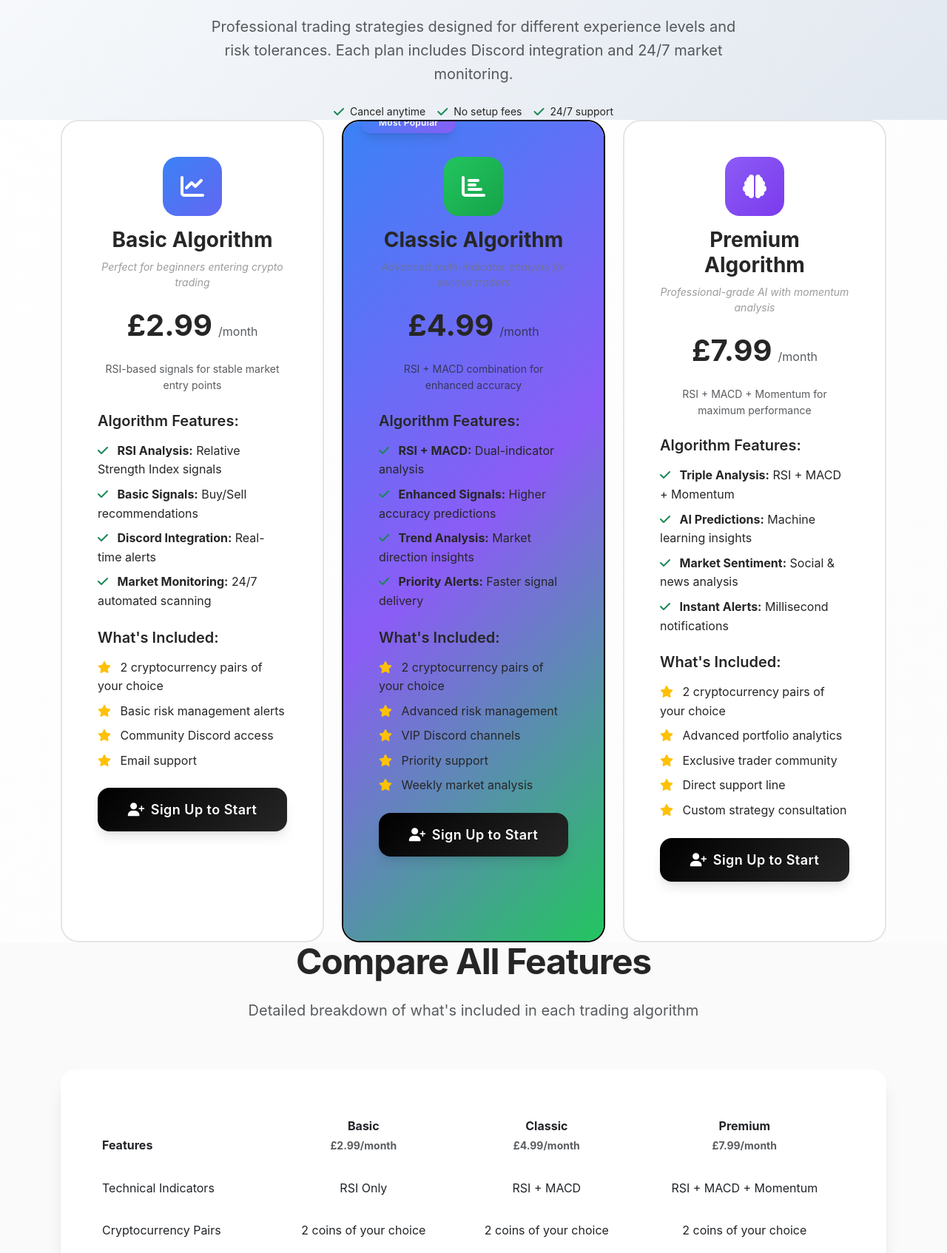
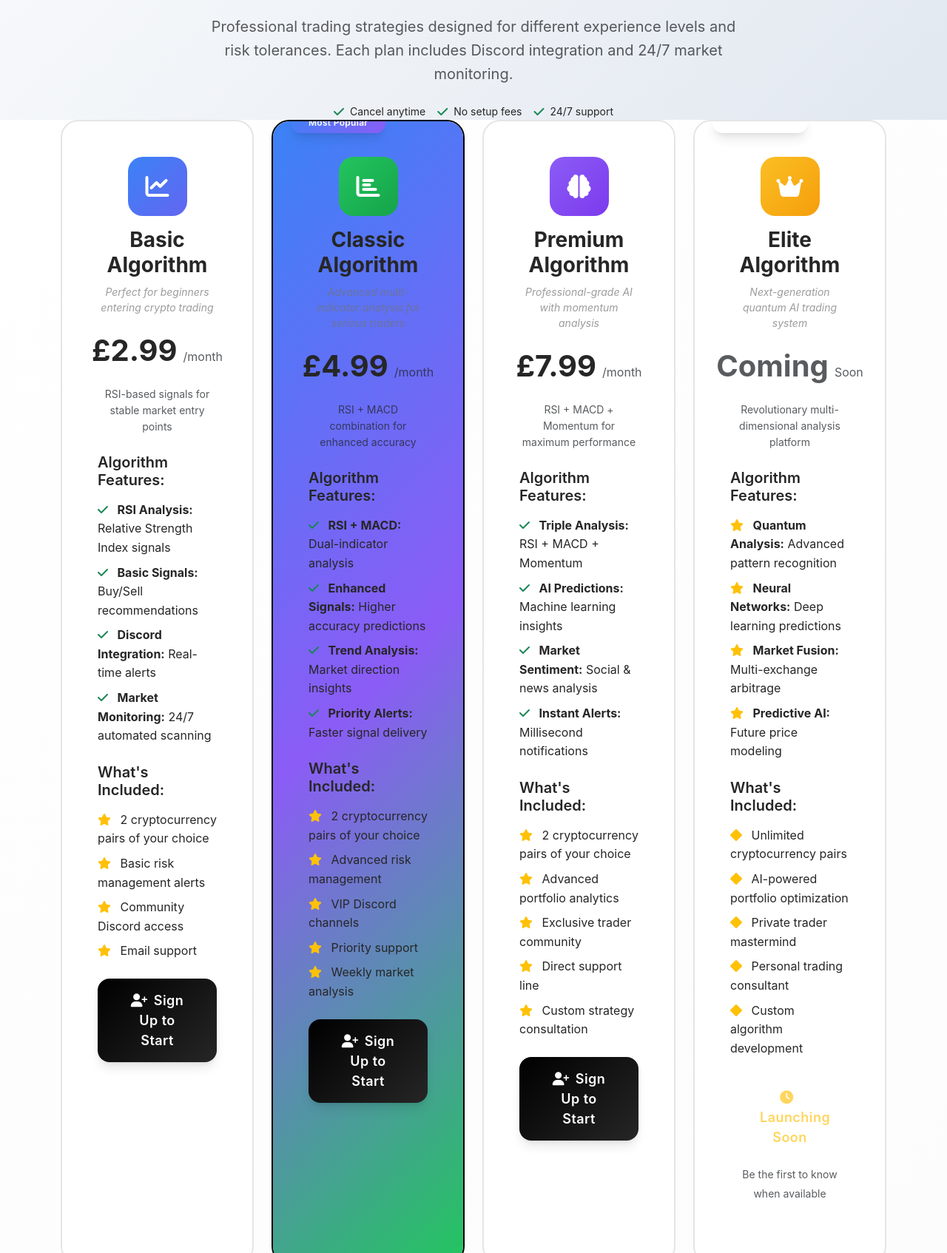
Before and after one commit to coleisa/MalachiteBionics, a Flask app: page /pricing in a window 1280 px wide. Shown: the part 223-1917 px from the top of the page at 74% size. Run offline with Flask 3, Linux system fonts and the light colour scheme; some libraries are stand-ins or nearby versions.

Commit message:
Update pricing.html

```diff
--- a/MalachiteBionics/templates/pricing.html
+++ b/MalachiteBionics/templates/pricing.html
@@ -39,7 +39,7 @@
     <div class="container">
         <div class="row g-4">
             <!-- Basic Plan -->
-            <div class="col-lg-4">
+            <div class="col-lg-3">
                 <div class="pricing-card h-100">
                     <div class="text-center mb-4">
                         <div class="d-inline-flex align-items-center justify-content-center mb-3"
@@ -114,7 +114,7 @@
             </div>
 
             <!-- Classic Plan -->
-            <div class="col-lg-4">
+            <div class="col-lg-3">
                 <div class="pricing-card featured h-100">
                     <div class="badge">Most Popular</div>
                     <div class="text-center mb-4">
@@ -194,7 +194,7 @@
             </div>
 
             <!-- Premium Plan -->
-            <div class="col-lg-4">
+            <div class="col-lg-3">
                 <div class="pricing-card h-100">
                     <div class="text-center mb-4">
                         <div class="d-inline-flex align-items-center justify-content-center mb-3"
@@ -271,6 +271,83 @@
                     </div>
                 </div>
             </div>
+
+            <!-- Elite Plan - Coming Soon -->
+            <div class="col-lg-3">
+                <div class="pricing-card elite-card h-100">
+                    <div class="badge bg-gradient" style="background: linear-gradient(135deg, #fbbf24, #f59e0b);">Coming Soon</div>
+                    <div class="text-center mb-4">
+                        <div class="d-inline-flex align-items-center justify-content-center mb-3"
+                             style="width: 80px; height: 80px; background: linear-gradient(135deg, #fbbf24, #f59e0b); border-radius: 20px;">
+                            <i class="fas fa-crown fa-2x text-white"></i>
+                        </div>
+                        <h3 class="fw-bold mb-2">Elite Algorithm</h3>
+                        <div class="mini-bio">Next-generation quantum AI trading system</div>
+                        <div class="d-flex align-items-baseline justify-content-center mb-3">
+                            <span class="h1 fw-bold text-muted">Coming</span>
+                            <span class="text-muted ms-2">Soon</span>
+                        </div>
+                        <p class="text-muted small">Revolutionary multi-dimensional analysis platform</p>
+                    </div>
+
+                    <div class="mb-4">
+                        <h5 class="fw-semibold mb-3">Algorithm Features:</h5>
+                        <ul class="list-unstyled">
+                            <li class="mb-2">
+                                <i class="fas fa-star text-warning me-2"></i>
+                                <strong>Quantum Analysis:</strong> Advanced pattern recognition
+                            </li>
+                            <li class="mb-2">
+                                <i class="fas fa-star text-warning me-2"></i>
+                                <strong>Neural Networks:</strong> Deep learning predictions
+                            </li>
+                            <li class="mb-2">
+                                <i class="fas fa-star text-warning me-2"></i>
+                                <strong>Market Fusion:</strong> Multi-exchange arbitrage
+                            </li>
+                            <li class="mb-2">
+                                <i class="fas fa-star text-warning me-2"></i>
+                                <strong>Predictive AI:</strong> Future price modeling
+                            </li>
+                        </ul>
+                    </div>
+
+                    <div class="mb-4">
+                        <h5 class="fw-semibold mb-3">What's Included:</h5>
+                        <ul class="list-unstyled">
+                            <li class="mb-2">
+                                <i class="fas fa-diamond text-warning me-2"></i>
+                                Unlimited cryptocurrency pairs
+                            </li>
+                            <li class="mb-2">
+                                <i class="fas fa-diamond text-warning me-2"></i>
+                                AI-powered portfolio optimization
+                            </li>
+                            <li class="mb-2">
+                                <i class="fas fa-diamond text-warning me-2"></i>
+                                Private trader mastermind
+                            </li>
+                            <li class="mb-2">
+                                <i class="fas fa-diamond text-warning me-2"></i>
+                                Personal trading consultant
+                            </li>
+                            <li class="mb-2">
+                                <i class="fas fa-diamond text-warning me-2"></i>
+                                Custom algorithm development
+                            </li>
+                        </ul>
+                    </div>
+
+                    <div class="mt-auto">
+                        <button class="btn btn-outline-warning w-100 btn-lg" disabled>
+                            <i class="fas fa-clock me-2"></i>Launching Soon
+                        </button>
+                        <div class="text-center mt-2">
+                            <small class="text-muted">Be the first to know when available</small>
+                        </div>
+                    </div>
+                </div>
+            </div>
         </div>
     </div>
 </section>
@@ -299,6 +376,7 @@
                                         <th class="text-center fw-bold py-3">Basic<br><small class="text-muted">£2.99/month</small></th>
                                         <th class="text-center fw-bold py-3">Classic<br><small class="text-muted">£4.99/month</small></th>
                                         <th class="text-center fw-bold py-3">Premium<br><small class="text-muted">£7.99/month</small></th>
+                                        <th class="text-center fw-bold py-3" style="background: linear-gradient(135deg, #fff9e6, #fffbf0);">Elite<br><small class="text-warning">Coming Soon</small></th>
                                     </tr>
                                 </thead>
                                 <tbody>
@@ -307,48 +385,56 @@
                                         <td class="text-center py-3">RSI Only</td>
                                         <td class="text-center py-3">RSI + MACD</td>
                                         <td class="text-center py-3">RSI + MACD + Momentum</td>
+                                        <td class="text-center py-3" style="background: rgba(251, 191, 36, 0.1);">Quantum AI Analysis</td>
                                     </tr>
                                     <tr style="background: var(--gray-50);">
                                         <td class="py-3">Cryptocurrency Pairs</td>
                                         <td class="text-center py-3">2 coins of your choice</td>
                                         <td class="text-center py-3">2 coins of your choice</td>
                                         <td class="text-center py-3">2 coins of your choice</td>
+                                        <td class="text-center py-3" style="background: rgba(251, 191, 36, 0.1);">Unlimited pairs</td>
                                     </tr>
                                     <tr>
                                         <td class="py-3">Discord Integration</td>
                                         <td class="text-center py-3"><i class="fas fa-check text-success"></i></td>
                                         <td class="text-center py-3"><i class="fas fa-check text-success"></i></td>
                                         <td class="text-center py-3"><i class="fas fa-check text-success"></i></td>
+                                        <td class="text-center py-3" style="background: rgba(251, 191, 36, 0.1);"><i class="fas fa-crown text-warning"></i></td>
                                     </tr>
                                     <tr style="background: var(--gray-50);">
                                         <td class="py-3">Real-time Alerts</td>
                                         <td class="text-center py-3"><i class="fas fa-check text-success"></i></td>
                                         <td class="text-center py-3"><i class="fas fa-check text-success"></i></td>
                                         <td class="text-center py-3"><i class="fas fa-check text-success"></i></td>
+                                        <td class="text-center py-3" style="background: rgba(251, 191, 36, 0.1);"><i class="fas fa-bolt text-warning"></i> Instant</td>
                                     </tr>
                                     <tr>
                                         <td class="py-3">Risk Management</td>
                                         <td class="text-center py-3">Basic</td>
                                         <td class="text-center py-3">Advanced</td>
                                         <td class="text-center py-3">Professional</td>
+                                        <td class="text-center py-3" style="background: rgba(251, 191, 36, 0.1);">AI-Powered</td>
                                     </tr>
                                     <tr style="background: var(--gray-50);">
                                         <td class="py-3">Market Analysis</td>
                                         <td class="text-center py-3">-</td>
                                         <td class="text-center py-3">Weekly</td>
                                         <td class="text-center py-3">Daily</td>
+                                        <td class="text-center py-3" style="background: rgba(251, 191, 36, 0.1);">Real-time</td>
                                     </tr>
                                     <tr>
                                         <td class="py-3">AI Predictions</td>
                                         <td class="text-center py-3">-</td>
                                         <td class="text-center py-3">-</td>
                                         <td class="text-center py-3"><i class="fas fa-check text-success"></i></td>
+                                        <td class="text-center py-3" style="background: rgba(251, 191, 36, 0.1);"><i class="fas fa-brain text-warning"></i> Neural Networks</td>
                                     </tr>
                                     <tr style="background: var(--gray-50);">
                                         <td class="py-3">Support Level</td>
                                         <td class="text-center py-3">Email</td>
                                         <td class="text-center py-3">Priority</td>
                                         <td class="text-center py-3">Direct Line</td>
+                                        <td class="text-center py-3" style="background: rgba(251, 191, 36, 0.1);">Personal Consultant</td>
                                     </tr>
                                 </tbody>
                             </table>
```
